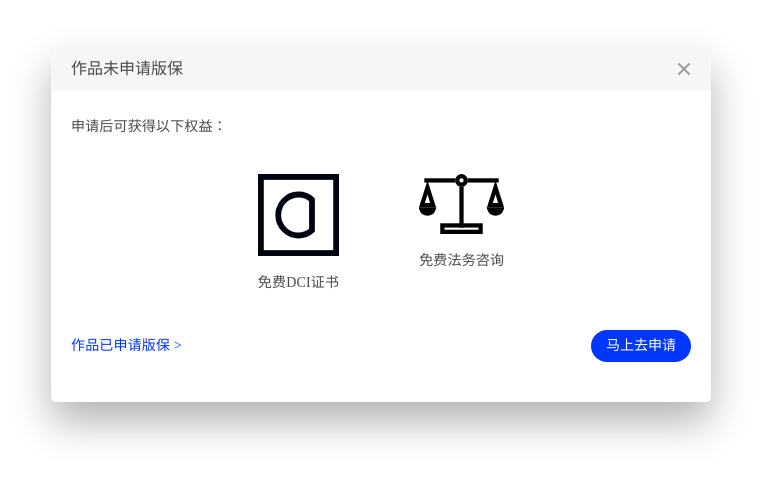
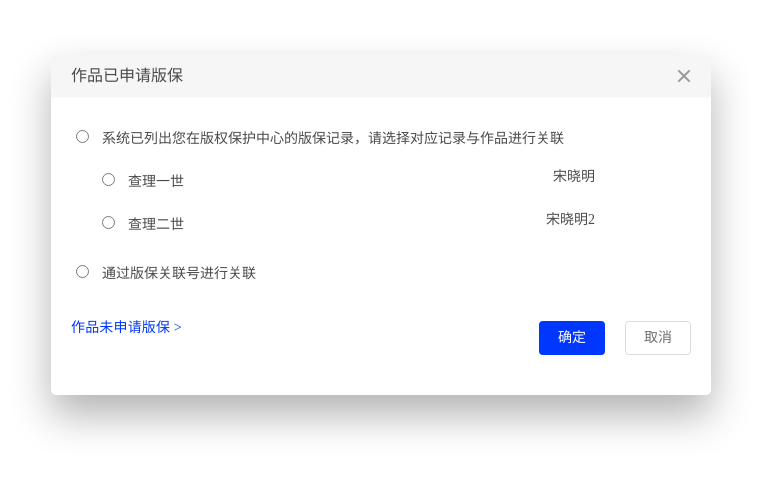
Before and after one commit to BadWaka/blog-waka-by-react, a React app: page / in a window 1280 px wide. Shown: the part 175-654 px from the top of the page, without its empty margins (259-1020 px from the left). Built offline with nearby package versions, Linux system fonts and the light colour scheme.

Commit message:
作品已申请版保第一个页面完成

```diff
--- a/src/App.js
+++ b/src/App.js
@@ -4,12 +4,13 @@
 import React, {Component} from 'react';
 import style from './App.scss';
 import NotApplyFor from './businessComponents/CopyrightProtectionModals/NotApplyFor/NotApplyFor';
+import AlreadyAppleFor from './businessComponents/CopyrightProtectionModals/AlreadyAppleFor/AlreadyApplyFor';
 
 export default class App extends Component {
     render() {
         return (
             <div>
-                <NotApplyFor/>
+                <AlreadyAppleFor/>
             </div>
         );
     }
--- /dev/null
+++ b/src/businessComponents/CopyrightProtectionModals/AlreadyAppleFor/AlreadyApplyFor.js
@@ -0,0 +1,50 @@
+/**
+ * 作品已申请版保
+ *
+ * Created by BadWaka on 04/05/2017.
+ */
+import React, {Component} from 'react';
+import PropTypes from 'prop-types';
+
+import style from './style.scss';
+
+import Modal from '../../Modal/Modal';
+
+export default class AlreadyApplyFor extends Component {
+
+    static propTypes = {};
+
+    static defaultProps = {};
+
+    render() {
+        return (
+            <Modal title="作品已申请版保">
+                <section className={style.row1}>
+                    <input type="radio" name="relateWay"/>
+                    <span className={style.text}>系统已列出您在版权保护中心的版保记录，请选择对应记录与作品进行关联</span>
+                    <div className={style.copyrightRecord}>
+                        <input type="radio" name="copyrightRecord"/>
+                        <span className={style.text}>查理一世</span>
+                        <span className={style.textRight}>宋晓明</span>
+                    </div>
+                    <div className={style.copyrightRecord}>
+                        <input type="radio" name="copyrightRecord"/>
+                        <span className={style.text}>查理二世</span>
+                        <span className={style.textRight}>宋晓明2</span>
+                    </div>
+                </section>
+                <section className={style.row2}>
+                    <input type="radio" name="relateWay"/>
+                    <span className={style.text}>通过版保关联号进行关联</span>
+                </section>
+                <section className={style.row3}>
+                    <span className={style.left}>作品未申请版保 ></span>
+                    <span className={style.right}>
+                        <span className={style.confirm}>确定</span>
+                        <span className={style.cancel}>取消</span>
+                    </span>
+                </section>
+            </Modal>
+        );
+    }
+}
--- /dev/null
+++ b/src/businessComponents/CopyrightProtectionModals/AlreadyAppleFor/style.scss
@@ -0,0 +1,94 @@
+.row1 {
+  margin: 30px 20px 0 20px;
+
+  .text {
+    margin-left: 10px;
+    /* 系统已列出您在版权保护中心的版保记录，请: */
+    font-family: PingFangSC-Regular;
+    font-size: 14px;
+    color: #4A4A4A;
+    letter-spacing: 0;
+  }
+
+  .copyrightRecord {
+    margin: 24px 26px 0 26px;
+    position: relative;
+
+    .text, .textRight {
+      /* 查理一世: */
+      font-family: PingFangSC-Regular;
+      font-size: 14px;
+      color: #4A4A4A;
+      letter-spacing: 0;
+    }
+
+    .textRight {
+      position: absolute;
+      right: 70px;
+    }
+  }
+}
+
+.row2 {
+  margin: 30px 20px 0 20px;
+
+  .text {
+    margin-left: 10px;
+    /* 系统已列出您在版权保护中心的版保记录，请: */
+    font-family: PingFangSC-Regular;
+    font-size: 14px;
+    color: #4A4A4A;
+    letter-spacing: 0;
+  }
+}
+
+.row3 {
+  margin: 40px 20px;
+  display: flex;
+  justify-content: space-between;
+
+  .left {
+    /* 作品未申请版保 >: */
+    font-family: PingFangSC-Regular;
+    font-size: 14px;
+    color: #0037FF;
+    letter-spacing: 0.17px;
+    cursor: pointer;
+  }
+
+  .right {
+    display: flex;
+
+    .confirm, .cancel {
+      display: flex;
+      justify-content: center;
+      align-items: center;
+      width: 66px;
+      height: 34px;
+      box-sizing: border-box;
+      /* Rectangle: */
+      background: #0037FF;
+      border-radius: 4px;
+      /* 确定: */
+      font-family: PingFangSC-Regular;
+      font-size: 14px;
+      color: #FFFFFF;
+      letter-spacing: 0;
+      cursor: pointer;
+      user-select: none;
+    }
+
+    .cancel {
+      margin-left: 20px;
+      /* Rectangle Copy: */
+      background: #FFFFFF;
+      border: 1px solid #DBDBDB;
+      border-radius: 4px;
+      /* 取消: */
+      font-family: MicrosoftSansSerif;
+      font-size: 14px;
+      color: #707070;
+      letter-spacing: 0;
+    }
+  }
+}
```
